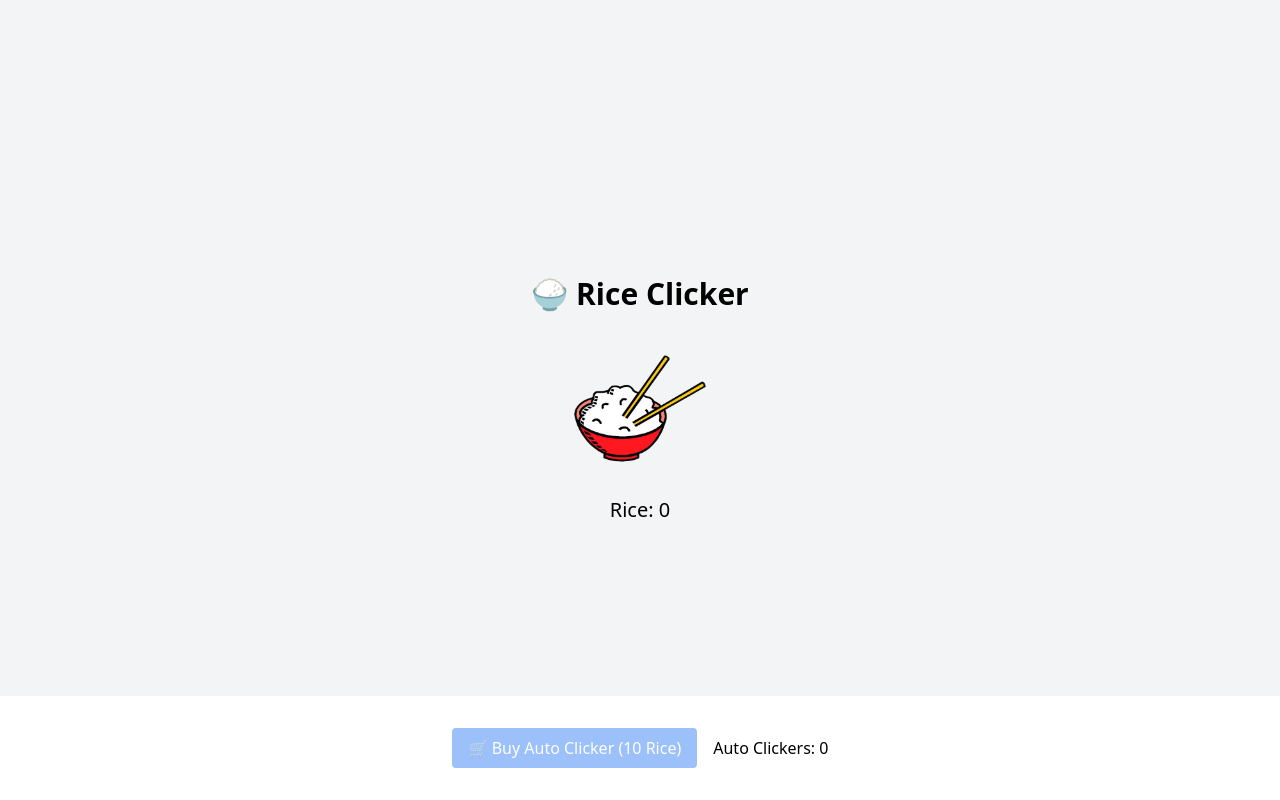
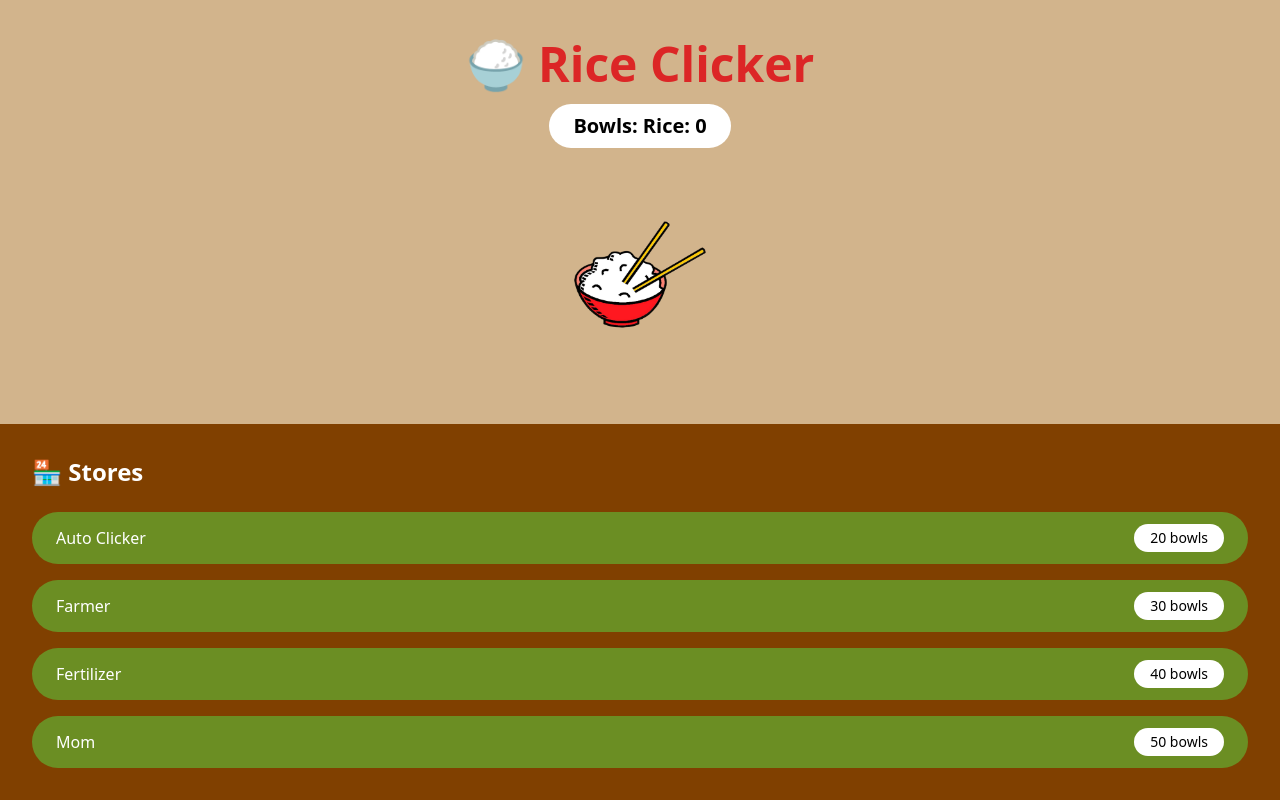
Before and after one commit to name-is-minh/build4good-rice-clicker, a plain HTML site: page index.html in a window 1280 px wide. Drawn offline with nearby package versions, Linux system fonts and the light colour scheme.

Commit message:
basic layout

```diff
--- a/index.html
+++ b/index.html
@@ -1,26 +1,62 @@
 <!DOCTYPE html>
 <html lang="en">
 <head>
-    <meta charset="UTF-8">
-    <meta name="viewport" content="width=device-width, initial-scale=1.0">
-    <title>Rice Clicker</title>
-    <script src="https://cdn.tailwindcss.com"></script>
+  <meta charset="UTF-8" />
+  <meta name="viewport" content="width=device-width, initial-scale=1.0"/>
+  <title>Rice Clicker</title>
+  <script src="https://cdn.tailwindcss.com"></script>
 </head>
-<body class="flex flex-col items-center justify-center min-h-screen bg-gray-100">
-    <h1 class="text-3xl font-bold mb-4">🍚 Rice Clicker</h1>
+<body class="bg-[#d2b48c] text-center min-h-screen flex flex-col justify-between">
+  <!-- Header -->
+  <header class="mt-10">
+    <h1 class="text-5xl font-bold text-red-600 flex justify-center items-center gap-3">
+      🍚 Rice Clicker
+    </h1>
+    <div class="mt-4 text-xl bg-white rounded-full px-6 py-2 inline-block font-semibold">
+      Bowls: <span id="riceCount">0</span>
+    </div>
+  </header>
+
+  <!-- Clickable Rice Bowl -->
+  <main class="flex justify-center mt-10">
     <img id="riceBowl" src="img/bowl.png" alt="Rice Bowl" class="w-40 h-40 cursor-pointer" onclick="increaseRice()">
-    <p id="riceCount" class="text-xl mt-2">Rice: 0</p>
+  </main>
 
-    <!-- Footer with upgrades -->
-    <footer class="fixed bottom-0 w-full p-4 bg-white shadow-md flex justify-center">
-        <div class="p-4 flex items-center gap-4">
-            <button id="buyAutoClicker" class="px-4 py-2 bg-blue-500 text-white rounded disabled:opacity-50" onclick="buyAutoClicker()" disabled>
-                🛒 Buy Auto Clicker (10 Rice)
-            </button>
-            <span id="autoClickers">Auto Clickers: 0</span>
-        </div>
-    </footer>
+  <!-- Store Section -->
+  <section class="mt-16 bg-[#804000] text-white p-8">
+    <h2 class="text-2xl font-semibold mb-6 flex items-center gap-2">
+      🏪 Stores
+    </h2>
 
-    <script src="game.js"></script>
+    <!-- Store Items -->
+    <div class="space-y-4">
+      <div class="flex justify-between items-center bg-[#6b8e23] px-6 py-3 rounded-full">
+        <span>Auto Clicker</span>
+        <button onclick="buyUpgrade('autoClicker')" class="bg-white text-black px-4 py-1 rounded-full text-sm">
+          20 bowls
+        </button>
+      </div>
+      <div class="flex justify-between items-center bg-[#6b8e23] px-6 py-3 rounded-full">
+        <span>Farmer</span>
+        <button onclick="buyUpgrade('farmer')" class="bg-white text-black px-4 py-1 rounded-full text-sm">
+          30 bowls
+        </button>
+      </div>
+      <div class="flex justify-between items-center bg-[#6b8e23] px-6 py-3 rounded-full">
+        <span>Fertilizer</span>
+        <button onclick="buyUpgrade('fertilizer')" class="bg-white text-black px-4 py-1 rounded-full text-sm">
+          40 bowls
+        </button>
+      </div>
+      <div class="flex justify-between items-center bg-[#6b8e23] px-6 py-3 rounded-full">
+        <span>Mom</span>
+        <button onclick="buyUpgrade('mom')" class="bg-white text-black px-4 py-1 rounded-full text-sm">
+          50 bowls
+        </button>
+      </div>
+    </div>
+  </section>
+
+  <script src="game.js"></script>
 </body>
 </html>
```
